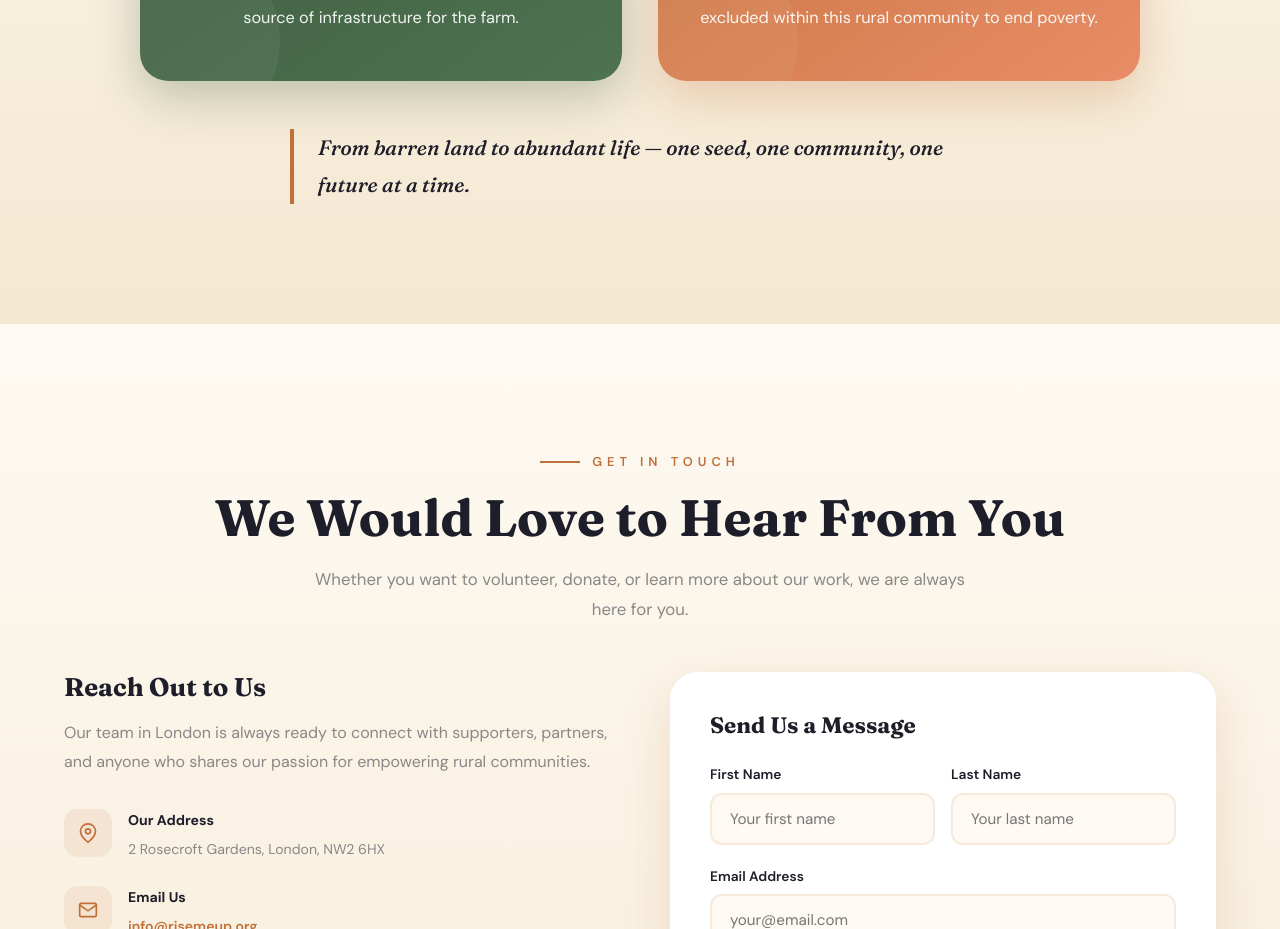
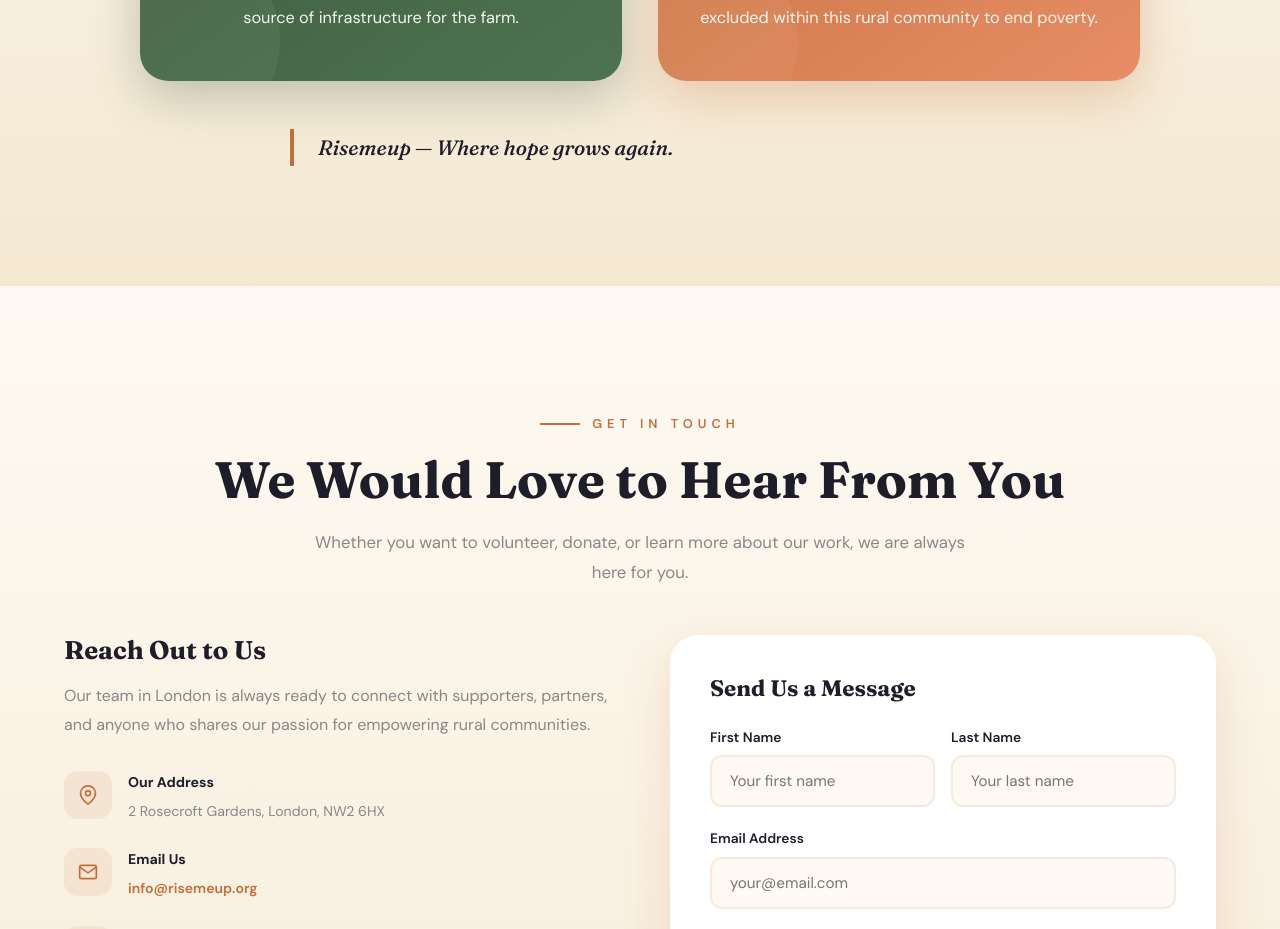
Before and after one commit to Hero988/RiseMeUp, a React (Vite) app: page / in a window 1280 px wide. Shown: the part 2409-3338 px from the top of the page. Built offline with nearby package versions, Linux system fonts and the light colour scheme; no server answers.

Commit message:
Update Vision & Mission slogan to "Risemeup — Where hope grows again."
Co-Authored-By: Claude Opus 4.6 (1M context) <noreply@anthropic.com>

```diff
--- a/src/components/VisionMission.tsx
+++ b/src/components/VisionMission.tsx
@@ -36,7 +36,7 @@ export default function VisionMission() {
           </div>
         </div>
         <blockquote className="section-slogan reveal">
-          From barren land to abundant life — one seed, one community, one future at a time.
+          Risemeup — Where hope grows again.
         </blockquote>
       </div>
     </section>
```
